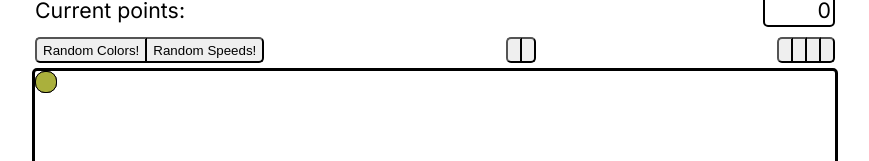
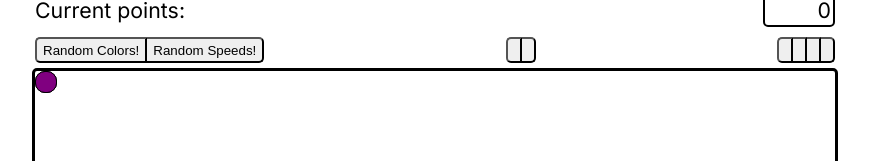
Before and after one commit to skiadas/webapps_examples, a Next.js app in the folder react-example/: page / in a window 1280 px wide. Shown: the part 313-474 px from the top of the page, without its empty margins (205-1074 px from the left). Built offline with nearby package versions, Linux system fonts and the light colour scheme.

Commit message:
updates from class

```diff
--- a/react-example/src/app/App.tsx
+++ b/react-example/src/app/App.tsx
@@ -1,33 +1,55 @@
+"use client";
+import { useState } from 'react';
+import Ball from './Ball';
 import './App.css'
 
+function Header() {
+    return <header>
+        <h1>A simple web app</h1>
+        <p>Watch the balls bounce around! Click them to earn their points!</p>
+    </header>;
+}
+
+type CurrentPointProps = {
+    points: number;
+}
+function CurrentPoints({ points }: CurrentPointProps) {
+    return <div className="action-bar">Current points: <span id="points">{points}</span></div>;
+}
+
+function ButtonGroup({ children }) {
+   return <div className="action-bar-group">
+    {children}
+    </div>
+
+}
+
 export default function App() {
+    const [points, setPoints] = useState<number>(0);
     return <>
-        <header>
-            <h1>A simple web app</h1>
-            <p>Watch the balls bounce around! Click them to earn their points!</p>
-        </header>
+        <Header />
         <aside>
-            <div className="action-bar">Current points: <span id="points">0</span></div>
+            <CurrentPoints points={points} />
             <div className="action-bar">
-                <div className="action-bar-group">
+                <ButtonGroup>
                     <button id="changeColorsBtn">Random Colors!</button>
                     <button id="changeSpeedsBtn">Random Speeds!</button>
-                </div>
-                <div className="action-bar-group">
+                </ButtonGroup>
+                <ButtonGroup>
                     <button id="more-balls"><i className="fas fa-plus"></i></button>
                     <button id="fewer-balls"><i className="fas fa-minus"></i></button>
-                </div>
-                <div className="action-bar-group">
+                </ButtonGroup>
+                <ButtonGroup>
                     <button id="play"><i className="fas fa-play"></i></button>
                     <button id="stop"><i className="fas fa-stop"></i></button>
                     <button id="slower"><i className="fas fa-gauge-simple-min"></i></button>
                     <button id="faster"><i className="fas fa-gauge-simple-max"></i></button>
-                </div>
+                </ButtonGroup>
             </div>
         </aside>
         <section className="boundary">
-            <div className="ball" style={{ backgroundColor: "purple" }}></div>
-            <div className="ball"></div>
+            <Ball color="purple" />
+            <Ball />
         </section>
     </>;
 }
--- /dev/null
+++ b/react-example/src/app/Ball.tsx
@@ -0,0 +1,9 @@
+import { useState } from "react";
+
+type BallProps = {
+    readonly color?: string;
+}
+export default function Ball({ color: _color }: BallProps) {
+    const [color, setColor] = useState<string>(_color || "purple");
+    return <div className="ball" style={{ backgroundColor: color }}></div>;
+}
```
